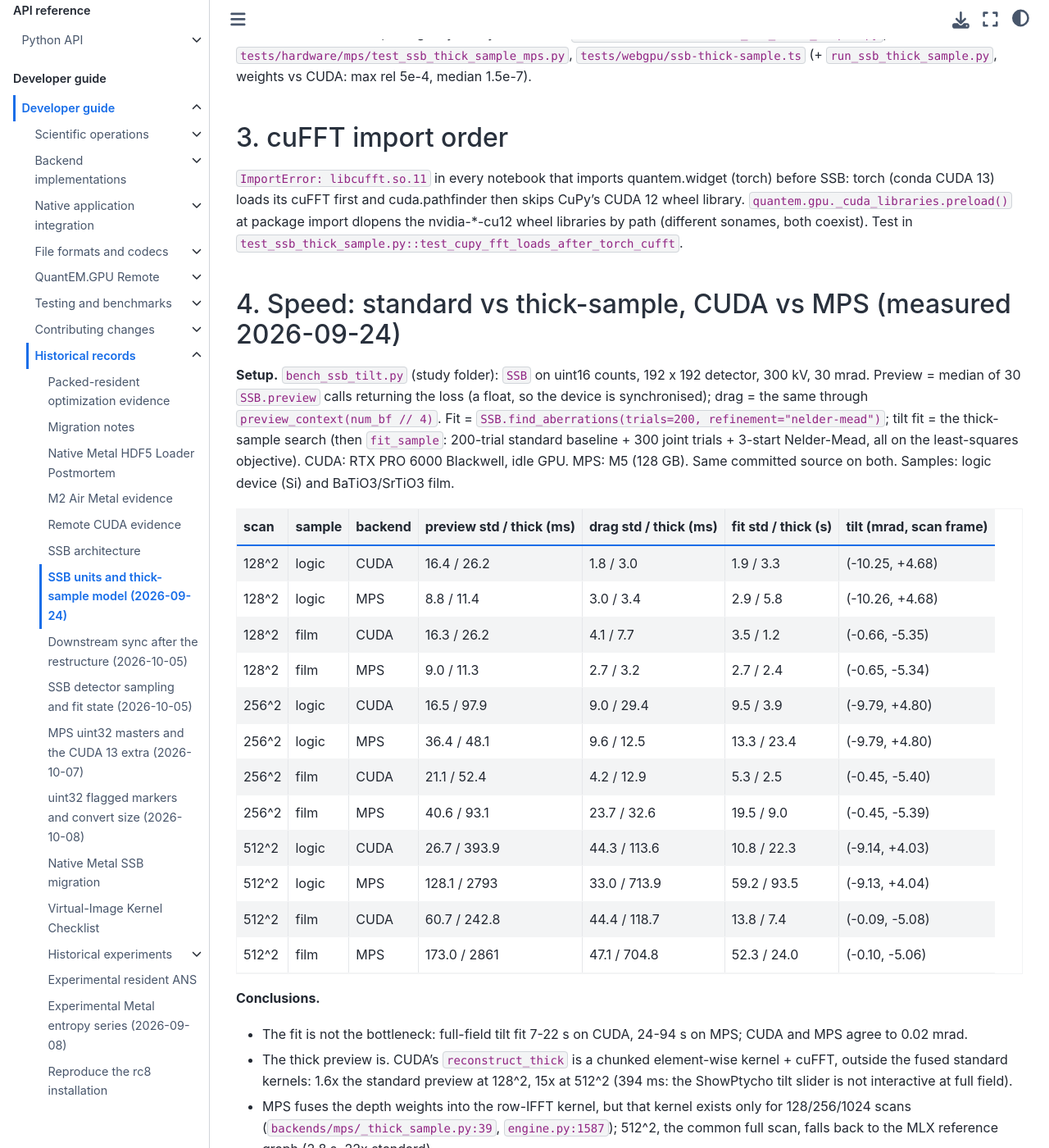
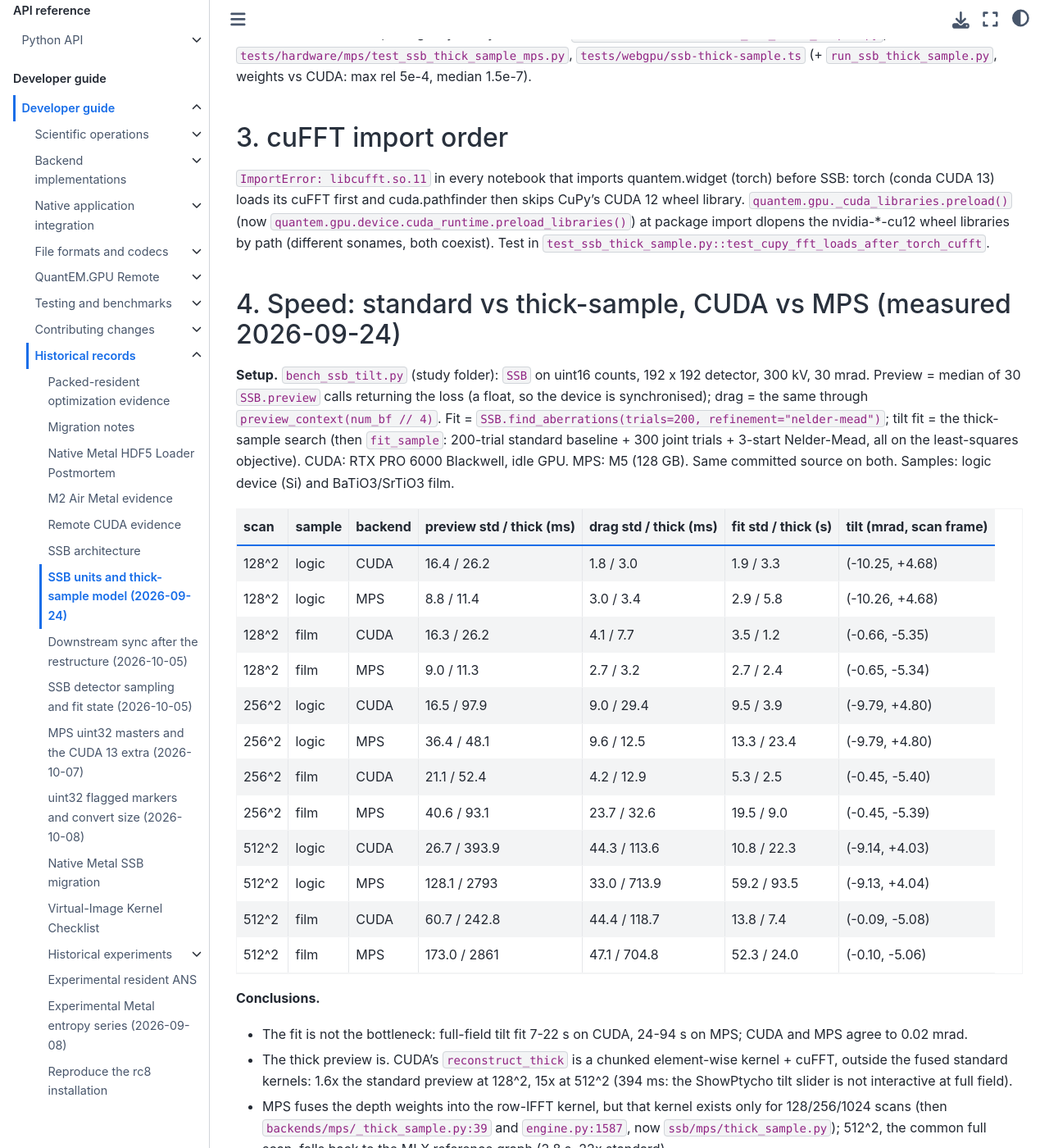
Before and after one commit to bobleesj/quantem.gpu, a Jupyter Book: the page built from docs/maintainer/2026-09-24-ssb-units-and-thick-sample.md, in a window 1280 px wide and 1400 px high, scrolled down 2028 px. Shown: the whole window at 82% size. Built offline with Jupyter Book 1.0.4 settings and Sphinx 7.4.7 and the Sphinx Book theme 1.1.4, drawn with Linux system fonts in a browser that asks for light colours; pages that are not in the unit, such as notebooks, are missing from menus.

Commit message:
docs: stale module paths name their current homes

```diff
--- a/docs/maintainer/2026-09-24-ssb-units-and-thick-sample.md
+++ b/docs/maintainer/2026-09-24-ssb-units-and-thick-sample.md
@@ -69,8 +69,8 @@ Tests: `tests/hardware/cuda/test_ssb_thick_sample.py`, `tests/hardware/mps/test_
 ## 3. cuFFT import order
 
 `ImportError: libcufft.so.11` in every notebook that imports quantem.widget (torch) before SSB: torch (conda CUDA 13) loads
-its cuFFT first and cuda.pathfinder then skips CuPy's CUDA 12 wheel library. `quantem.gpu._cuda_libraries.preload()` at
-package import dlopens the nvidia-*-cu12 wheel libraries by path (different sonames, both coexist). Test in
+its cuFFT first and cuda.pathfinder then skips CuPy's CUDA 12 wheel library. `quantem.gpu._cuda_libraries.preload()` (now
+`quantem.gpu.device.cuda_runtime.preload_libraries()`) at package import dlopens the nvidia-*-cu12 wheel libraries by path (different sonames, both coexist). Test in
 `test_ssb_thick_sample.py::test_cupy_fft_loads_after_torch_cufft`.
 
 ## 4. Speed: standard vs thick-sample, CUDA vs MPS (measured 2026-09-24)
@@ -102,7 +102,7 @@ through `preview_context(num_bf // 4)`. Fit = `SSB.find_aberrations(trials=200,
   kernels: 1.6x the standard preview at 128^2, 15x at 512^2 (394 ms: the ShowPtycho tilt slider is not interactive at
   full field).
 - MPS fuses the depth weights into the row-IFFT kernel, but that kernel exists only for 128/256/1024 scans
-  (`backends/mps/_thick_sample.py:39`, `engine.py:1587`); 512^2, the common full scan, falls back to the MLX reference graph
+  (then `backends/mps/_thick_sample.py:39` and `engine.py:1587`, now `ssb/mps/thick_sample.py`); 512^2, the common full scan, falls back to the MLX reference graph
   (2.8 s, 22x standard).
 - CUDA drag (25 % BF) is slower than the full preview at 512^2 (44 vs 27 ms): the drag path does not scale with the subset.
 - Crop-to-full tilt is stable on both samples (logic -10.3/-9.8/-9.1 row; film about 5 mrad along -col).
```
Also changed, not shown: CHANGELOG.md (+1 -1 lines), docs/2026-10-04-cuda-pool-retention.md (+8 -0 lines), docs/concepts/kernel-architecture.md (+1 -1 lines), docs/maintainer/backend-layout-and-parity.md (+1 -1 lines), docs/maintainer/downstream-sync.md (+3 -3 lines).
